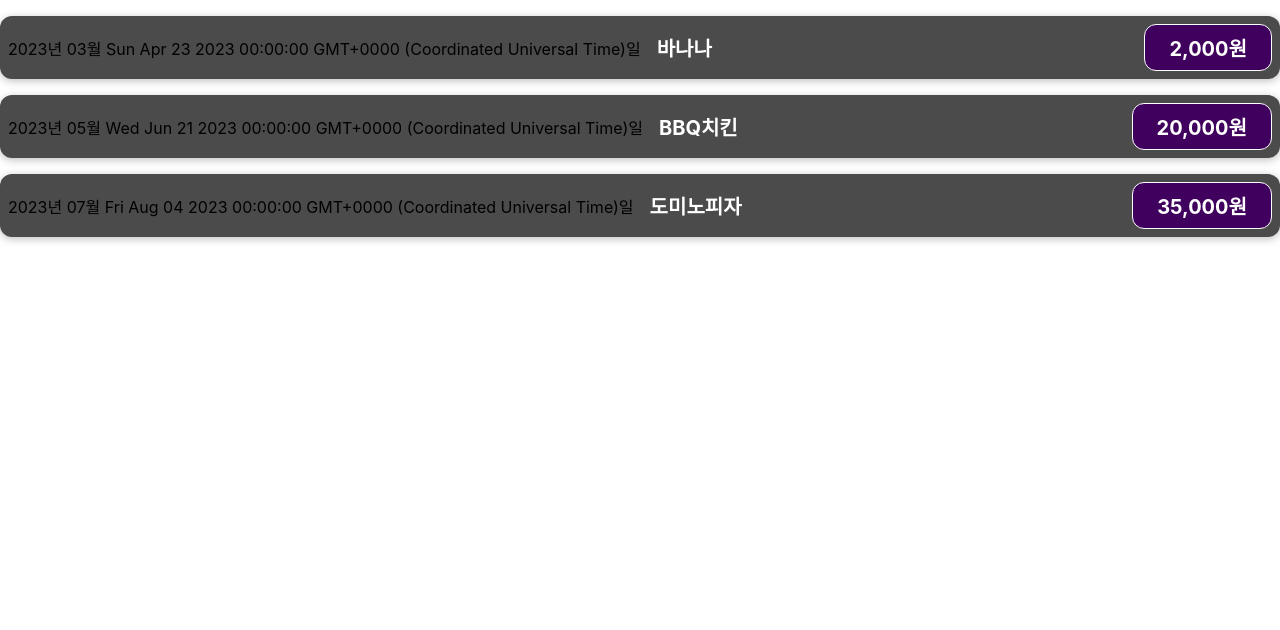
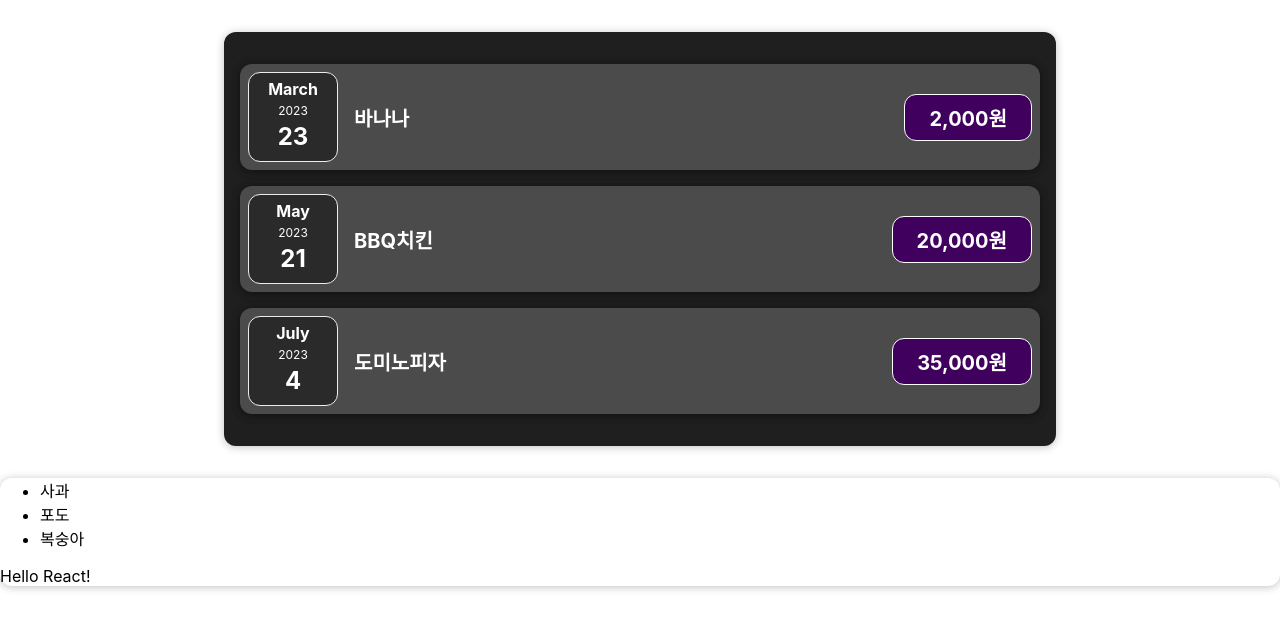
Before and after one commit to kjh374/react-basic-study202310, a React (Create React App) app: page / in a window 1280 px wide. Shown: the top 630 px of the page. Built offline with nearby package versions, Linux system fonts and the light colour scheme.

Commit message:
3, 4 컴포넌트 분할하기

```diff
--- a/src/App.js
+++ b/src/App.js
@@ -2,6 +2,8 @@ import React from 'react';
 import './App.css';
 import ExpenseItem from './components/ExpenseItem';
 import NoName from './NoName';
+import Expenses from './components/Expenses';
+import Hello from './components/Hello';
 
 const App = () => {
   //지출 항목 객체 배열
@@ -10,37 +12,30 @@ const App = () => {
     {
       title: '바나나',
       price: 2000,
-      date: new Date(2023, 3, 23),
+      date: new Date(2023, 3 - 1, 23),
     },
     {
       title: 'BBQ치킨',
       price: 20000,
-      date: new Date(2023, 5, 21),
+      date: new Date(2023, 5 - 1, 21),
     },
     {
       title: '도미노피자',
       price: 35000,
-      date: new Date(2023, 7, 4),
+      date: new Date(2023, 7 - 1, 4),
     },
   ];
 
   return (
     <>
-      <ExpenseItem
-        title={expenses[0].title}
-        price={expenses[0].price}
-        date={expenses[0].date}
-      />
-      <ExpenseItem
-        title={expenses[1].title}
-        price={expenses[1].price}
-        date={expenses[1].date}
-      />
-      <ExpenseItem
-        title={expenses[2].title}
-        price={expenses[2].price}
-        date={expenses[2].date}
-      />
+      <Expenses items={expenses} />
+      <Hello>
+        <ul>
+          <li>사과</li>
+          <li>포도</li>
+          <li>복숭아</li>
+        </ul>
+      </Hello>
     </>
   );
 };
--- /dev/null
+++ b/src/components/ExpenseDate.css
@@ -0,0 +1,30 @@
+.expense-date {
+  display: flex;
+  flex-direction: column;
+  width: 5.5rem;
+  height: 5.5rem;
+  border: 1px solid #ececec;
+  background-color: #2a2a2a;
+  color: white;
+  border-radius: 12px;
+  align-items: center;
+  justify-content: center;
+}
+
+.expense-date div {
+  margin-bottom: 0.25rem;
+}
+
+.expense-date__month {
+  font-size: 1rem;
+  font-weight: bold;
+}
+
+.expense-date__year {
+  font-size: 0.75rem;
+}
+
+.expense-date__day {
+  font-size: 1.5rem;
+  font-weight: bold;
+}
--- /dev/null
+++ b/src/components/ExpenseDate.js
@@ -0,0 +1,16 @@
+import React from 'react';
+import './ExpenseDate.css';
+const ExpenseDate = ({ date }) => {
+  const year = date.getFullYear();
+  const month = date.toLocaleString('en-US', { month: 'long' });
+  const day = date.getDate();
+  return (
+    <div className='expense-date'>
+      <div className='expense-date__month'>{month}</div>
+      <div className='expense-date__year'>{year}</div>
+      <div className='expense-date__day'>{day}</div>
+    </div>
+  );
+};
+
+export default ExpenseDate;
--- a/src/components/ExpenseItem.js
+++ b/src/components/ExpenseItem.js
@@ -1,6 +1,8 @@
 import React from 'react';
 // css 로딩
 import './ExpenseItem.css';
+import ExpenseDate from './ExpenseDate';
+import Card from './UI/Card';
 
 const ExpenseItem = ({ title, price: propsPrice, date }) => {
   // const price = 99999;
@@ -19,20 +21,22 @@ const ExpenseItem = ({ title, price: propsPrice, date }) => {
     const month = date.getMonth();
     const day = date.getDate();
 
-    return `${year}년 ${make2digit(month)}월 ${make2digit(date)}일`;
+    return `${year}년 ${make2digit(month)}월 ${make2digit(day)}일`;
   };
 
   // 숫자를 원화표기법으로 바꾸기
   const formattedPrice = new Intl.NumberFormat('ko-KR').format(propsPrice);
 
   return (
-    <div className='expense-item'>
-      <div>{makeFormattedDate()}</div>
-      <div className='expense-item__description'>
-        <h2>{title}</h2>
-        <div className='expense-item__price'>{formattedPrice}원</div>
+    <Card className='circle'>
+      <div className='expense-item'>
+        <ExpenseDate date={date} />
+        <div className='expense-item__description'>
+          <h2>{title}</h2>
+          <div className='expense-item__price'>{formattedPrice}원</div>
+        </div>
       </div>
-    </div>
+    </Card>
   );
 };
 
--- /dev/null
+++ b/src/components/Expenses.css
@@ -0,0 +1,9 @@
+.expenses {
+  padding: 1rem;
+  background-color: rgb(31, 31, 31);
+  margin: 2rem auto;
+  width: 50rem;
+  max-width: 95%;
+  border-radius: 12px;
+  box-shadow: 0 1px 8px rgba(0, 0, 0, 0.25);
+}
--- /dev/null
+++ b/src/components/Expenses.js
@@ -0,0 +1,26 @@
+import React from 'react';
+import ExpenseItem from './ExpenseItem';
+import './Expenses.css';
+const Expenses = ({ items: expenses }) => {
+  return (
+    <div className='expenses'>
+      <ExpenseItem
+        title={expenses[0].title}
+        price={expenses[0].price}
+        date={expenses[0].date}
+      />
+      <ExpenseItem
+        title={expenses[1].title}
+        price={expenses[1].price}
+        date={expenses[1].date}
+      />
+      <ExpenseItem
+        title={expenses[2].title}
+        price={expenses[2].price}
+        date={expenses[2].date}
+      />
+    </div>
+  );
+};
+
+export default Expenses;
--- /dev/null
+++ b/src/components/Hello.js
@@ -0,0 +1,18 @@
+import React from 'react';
+import Card from './UI/Card';
+
+const Hello = (props) => {
+  console.log('Hello Component!');
+  console.log(props);
+
+  return (
+    <Card className='rectangle'>
+      <div>
+        {props.children}
+        Hello React!
+      </div>
+    </Card>
+  );
+};
+
+export default Hello;
--- /dev/null
+++ b/src/components/UI/Card.css
@@ -0,0 +1,4 @@
+.card {
+  border-radius: 12px;
+  box-shadow: 0 1px 8px rgba(0, 0, 0, 0.25);
+}
--- /dev/null
+++ b/src/components/UI/Card.js
@@ -0,0 +1,9 @@
+import React from 'react';
+import './Card.css';
+
+const Card = ({ children, className }) => {
+  const madeClass = 'card ' + className;
+  return <div className={madeClass}>{children}</div>;
+};
+
+export default Card;
```
